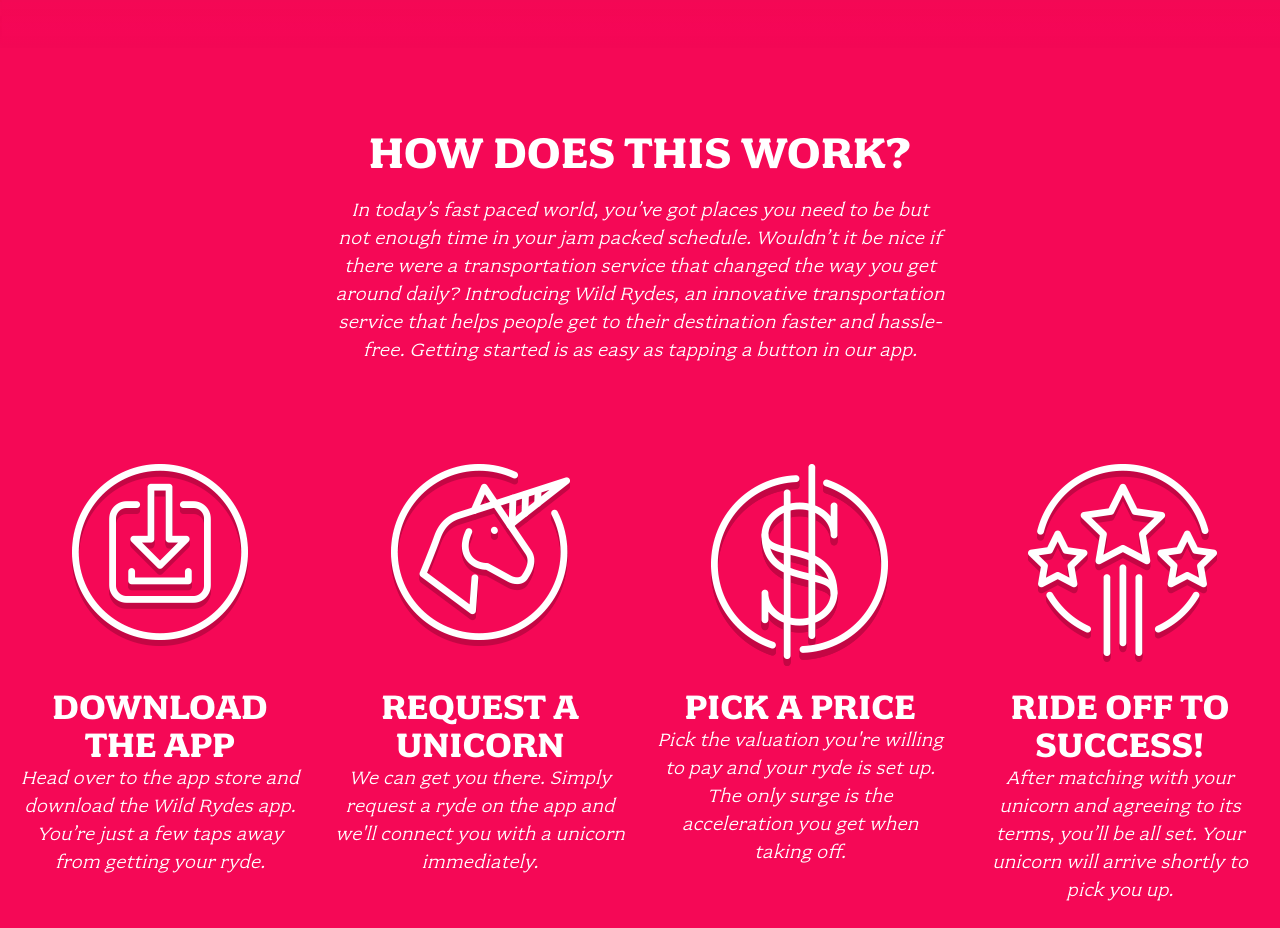
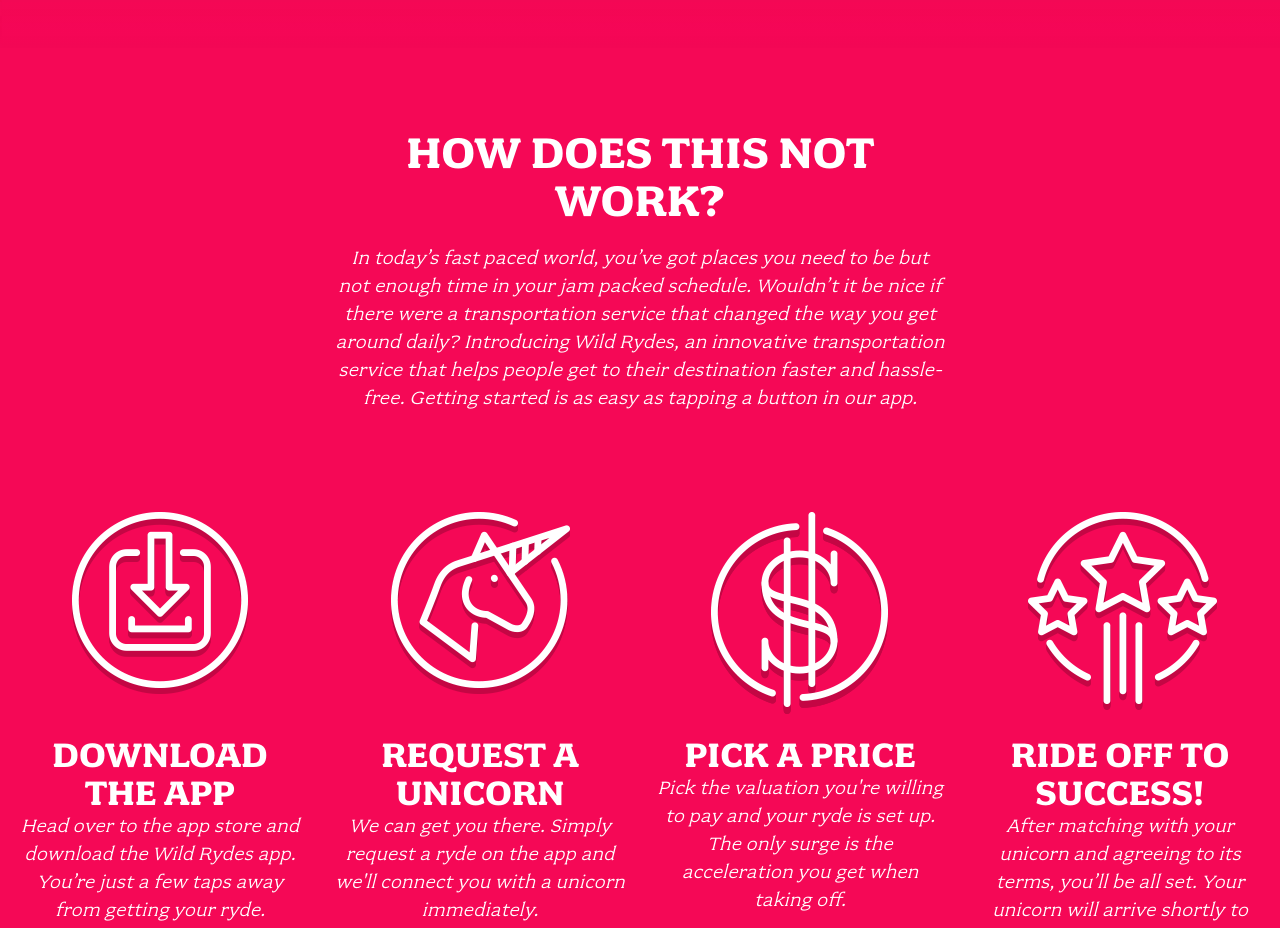
Before and after one commit to Github-user191/wildrydes-site, a plain HTML site: page index.html in a window 1280 px wide. Shown: the part 900-1828 px from the top of the page. Drawn offline with Linux system fonts and the light colour scheme.

Commit message:
Update index.html

```diff
--- a/index.html
+++ b/index.html
@@ -30,7 +30,7 @@
 
   <section class="home-about">
     <div class="row column large-9 xlarge-6 xxlarge-4">
-      <h2 class="section-title">How Does This Work?</h2>
+      <h2 class="section-title">How Does This NOT Work?</h2>
       <p class="content">
         In today’s fast paced world, you’ve got places you need to be but not enough time in your jam packed schedule. Wouldn’t it be nice if there were a transportation service that changed the way you get around daily? Introducing Wild Rydes, an innovative transportation service that helps people get to their destination faster and hassle-free. Getting started is as easy as tapping a button in our app.
       </p>
```
